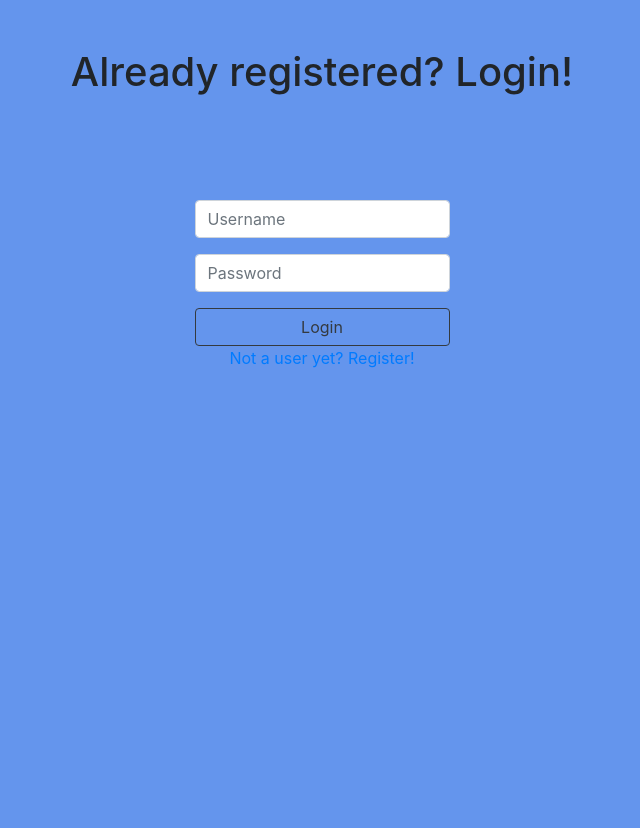
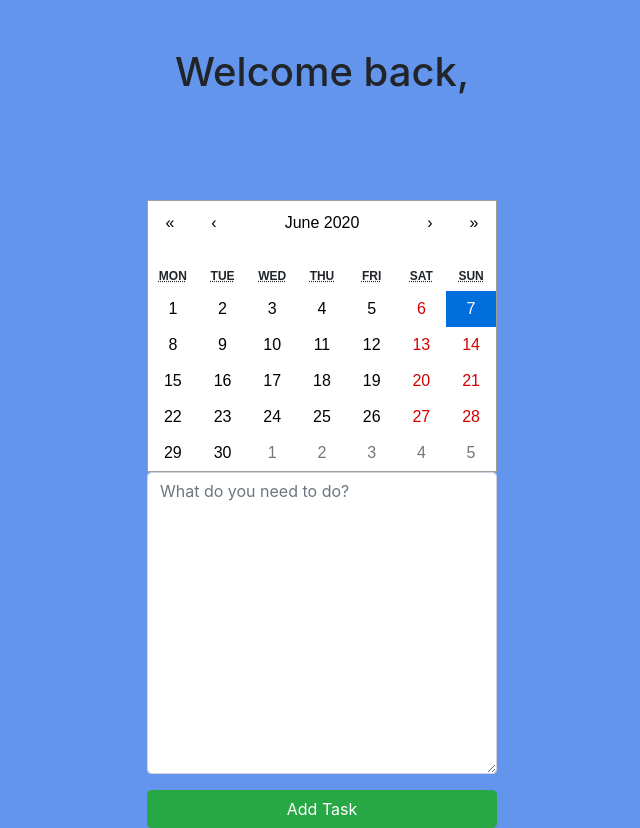
Before and after one commit to Ultragliass/Fullstack-todo-client, a React (Create React App) app: page /todos in a window 1280 px wide. Before the commit this address led to /. Shown: the whole page, without its empty margins (318-958 px from the left). Before the commit the page ends 800 px from the top, so only its background shows below. Built offline with nearby package versions, Linux system fonts and the light colour scheme.

Commit message:
Add react calendar dependency. Add design and style to todo form.

```diff
--- a/package.json
+++ b/package.json
@@ -11,6 +11,7 @@
     "@types/node": "^12.12.44",
     "@types/react": "^16.9.35",
     "@types/react-bootstrap": "^1.0.1",
+    "@types/react-calendar": "^3.0.1",
     "@types/react-dom": "^16.9.8",
     "@types/react-redux": "^7.1.9",
     "@types/react-router-dom": "^5.1.5",
@@ -20,6 +21,7 @@
     "bootstrap": "^4.5.0",
     "react": "^16.13.1",
     "react-bootstrap": "^1.0.1",
+    "react-calendar": "^3.1.0",
     "react-dom": "^16.13.1",
     "react-redux": "^7.2.0",
     "react-router-dom": "^5.2.0",
--- a/src/App.tsx
+++ b/src/App.tsx
@@ -8,6 +8,7 @@ import { Register } from "./components/Register";
 import { PrivateRoute } from "./components/PrivateRoute/PrivateRoute";
 import { connect } from "react-redux";
 import { IState } from "./models/State";
+import { TodosPage } from "./components/TodosPage";
 
 interface AppProps {
   isLoggedIn: boolean;
@@ -30,7 +31,9 @@ class _App extends React.PureComponent<AppProps> {
             <Register />
           </Route>
 
-          <PrivateRoute isLoggedIn={isLoggedIn} path="/todos"></PrivateRoute>
+          <PrivateRoute isLoggedIn={true} path="/todos">
+            <TodosPage/>
+          </PrivateRoute>
 
           <Route exact path="/">
             <Login />
--- /dev/null
+++ b/src/components/TodoForm/TodoForm.tsx
@@ -0,0 +1,51 @@
+import React, { PureComponent, ChangeEvent } from "react";
+import { Row, Form, Button, Col } from "react-bootstrap";
+import Calendar from "react-calendar";
+import "react-calendar/dist/Calendar.css";
+
+interface TodoFormProps {
+  date: Date;
+  content: string;
+  handleDateChange(date: Date): void;
+  handleInputChange(event: any): void;
+}
+
+export default class TodoForm extends PureComponent<TodoFormProps> {
+  render() {
+    const { date, content } = this.props;
+
+    return (
+      <Row className="justify-content-center pt-5">
+        <Col lg={4}>
+          <Form.Group>
+            <Calendar value={date} onChange={this.onChangeDate} />
+
+            <Form.Control
+              as="textarea"
+              rows={12}
+              placeholder="What do you need to do?"
+              value={content}
+              onChange={this.onChangeInput}
+            ></Form.Control>
+          </Form.Group>
+
+          <Button type="submit" variant="success" className="form-control">
+            Add Task
+          </Button>
+        </Col>
+      </Row>
+    );
+  }
+
+  onChangeDate = (date: any) => {
+    const { handleDateChange } = this.props;
+
+    handleDateChange(date);
+  };
+
+  onChangeInput = (event: ChangeEvent) => {
+    const { handleInputChange } = this.props;
+
+    handleInputChange(event);
+  };
+}
--- a/src/components/TodosPage/TodosPage.tsx
+++ b/src/components/TodosPage/TodosPage.tsx
@@ -1,11 +1,43 @@
-import React, { PureComponent } from 'react'
+import React, { PureComponent } from "react";
+import { Todo } from "../../models/Todo";
+import { Header } from "../Header/Header";
+import TodoForm from "../TodoForm/TodoForm";
 
-export class _TodosPage extends PureComponent {
-    render() {
-        return (
-            <div>
+interface TodosPageProps {
+  username: string | null;
+  todos: Todo[];
+}
+export class _TodosPage extends PureComponent<TodosPageProps> {
+  state = {
+    date: new Date(),
+    content: "",
+  };
 
-            </div>
-        )
-    }
+  render() {
+    const { username, todos } = this.props;
+    const { date, content } = this.state;
+
+    return (
+      <div>
+        <Header>Welcome back, {username}</Header>
+
+        <TodoForm
+          date={date}
+          content={content}
+          handleDateChange={this.handleDateChange}
+          handleInputChange={this.handleInputChange}
+        />
+      </div>
+    );
+  }
+
+  handleDateChange = (date: Date) => {
+    this.setState({ date });
+  };
+
+  handleInputChange = (event: React.FormEvent<HTMLInputElement>) => {
+    const content = event.currentTarget.value;
+
+    this.setState({ content });
+  };
 }
```
Also changed, not shown: src/models/State.ts (+5 -5 lines), src/models/Todo.ts (+4 -4 lines), 2 other files (tests, documents, lock files or other folders).
